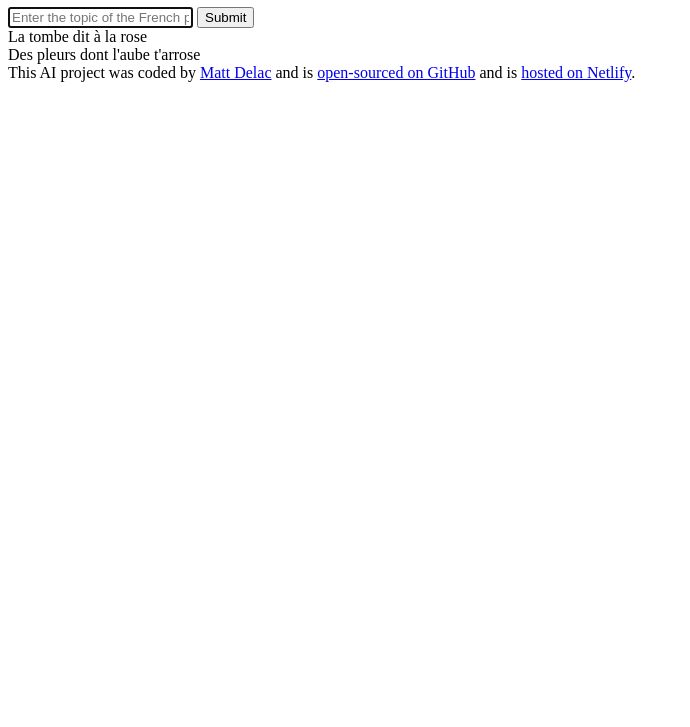
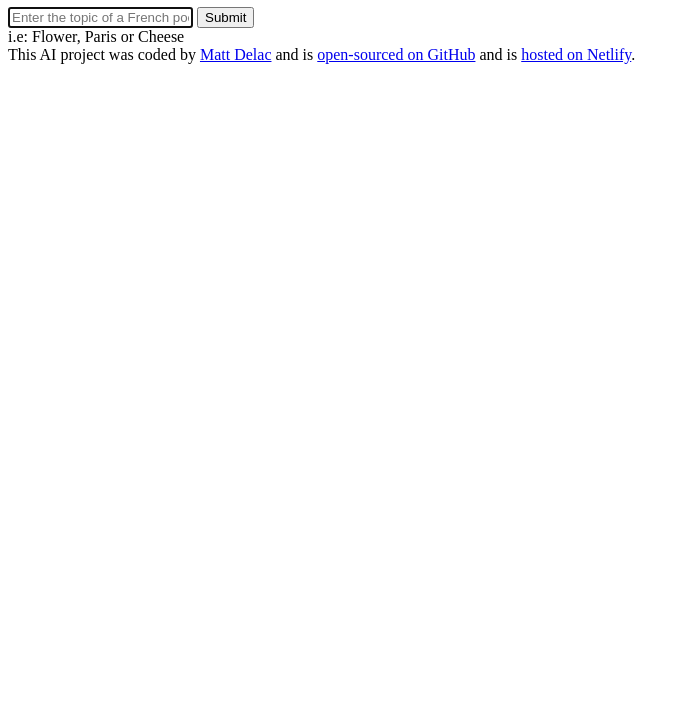
Before and after one commit to ingridhfreitas/french-poem-generator, a plain HTML site: page index.html in a window 1280 px wide. Shown: the part 73-800 px from the top of the page, without its empty margins (0-690 px from the left). Drawn offline with nearby package versions, Linux system fonts and the light colour scheme.

Commit message:
Update index.html

```diff
--- a/index.html
+++ b/index.html
@@ -3,36 +3,40 @@
   <head>
     <meta charset="UTF-8" />
     <meta name="viewport" content="width=device-width, initial-scale=1.0" />
+    <script src="https://unpkg.com/typewriter-effect@latest/dist/core.js"></script>
+    <script src="https://cdn.jsdelivr.net/npm/axios@1.1.2/dist/axios.min.js"></script>
     <link rel="stylesheet" href="src/style.css" />
     <title>AI French Poem Generator</title>
   </head>
   <body>
+    <div class="container">
       <header>
         <h1>AI French Poem Generator</h1>
       </header>
 
       <main>
-      <form>
+        <div class="form-container">
+          <form id="poem-generator-form">
             <input
               type="text"
-          placeholder="Enter the topic of the French poem"
+              placeholder="Enter the topic of a French poem"
               autofocus
               required
               autocomplete="off"
+              class="instructions"
+              id="user-instructions"
             />
-        <input type="submit" />
+            <input type="submit" class="submit-button" />
           </form>
-      <div>
-        La tombe dit à la rose
-        <br />
-        Des pleurs dont l'aube t'arrose
+          <div class="hint">i.e: Flower, Paris or Cheese</div>
         </div>
+        <div class="poem hidden" id="poem"></div>
       </main>
 
       <footer>
         This AI project was coded by
-      <a href="https://github.com/matthieua/" target="_blank">Matt Delac</a> and
-      is
+        <a href="https://github.com/matthieua/" target="_blank">Matt Delac</a>
+        and is
         <a
           href="https://github.com/shecodesio/french-poem-generator"
           target="_blank"
@@ -44,6 +48,7 @@
           >hosted on Netlify</a
         >.
       </footer>
+    </div>
 
     <script src="src/index.js"></script>
   </body>
```
Lines whose indentation alone changed are shown as unchanged.
